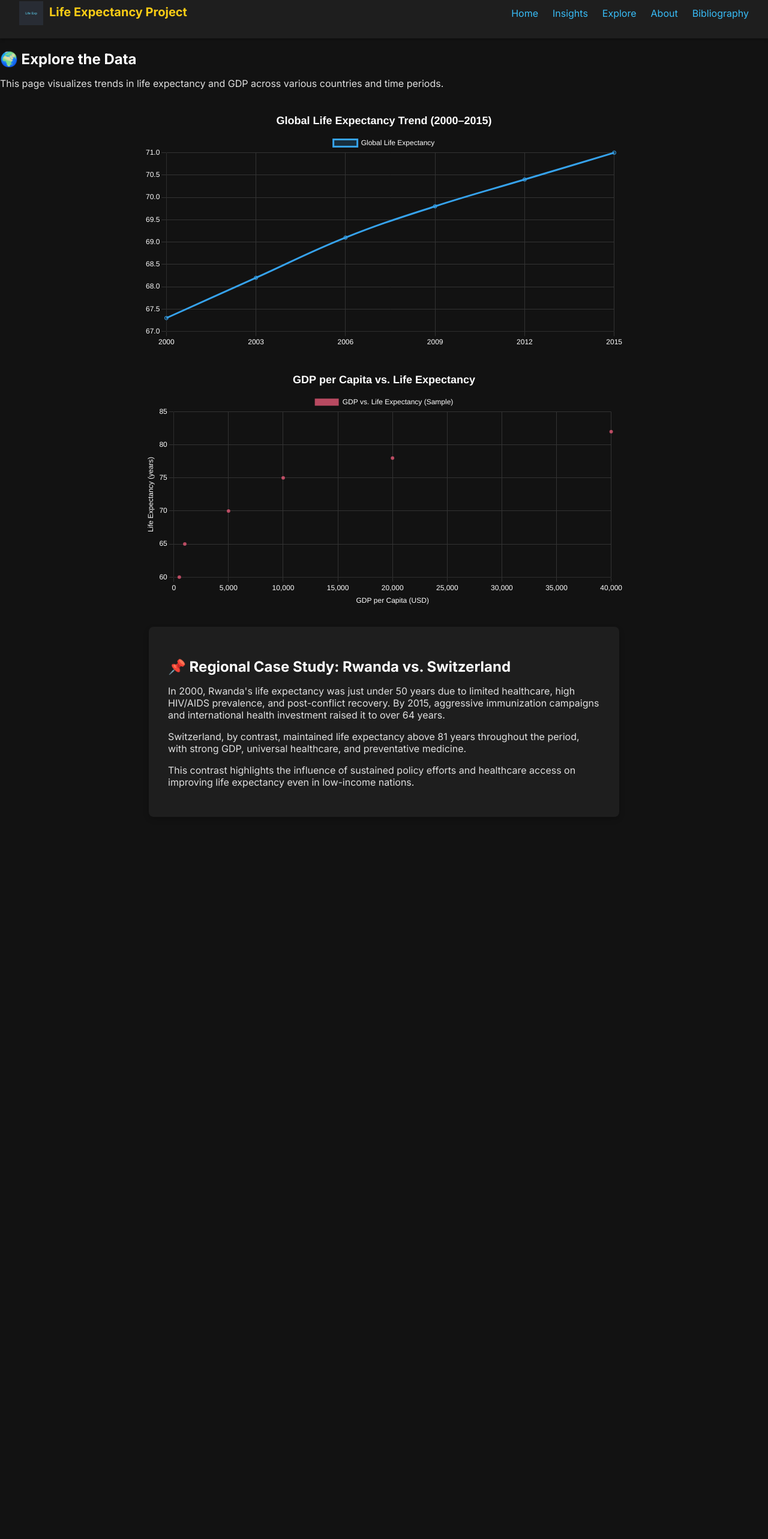
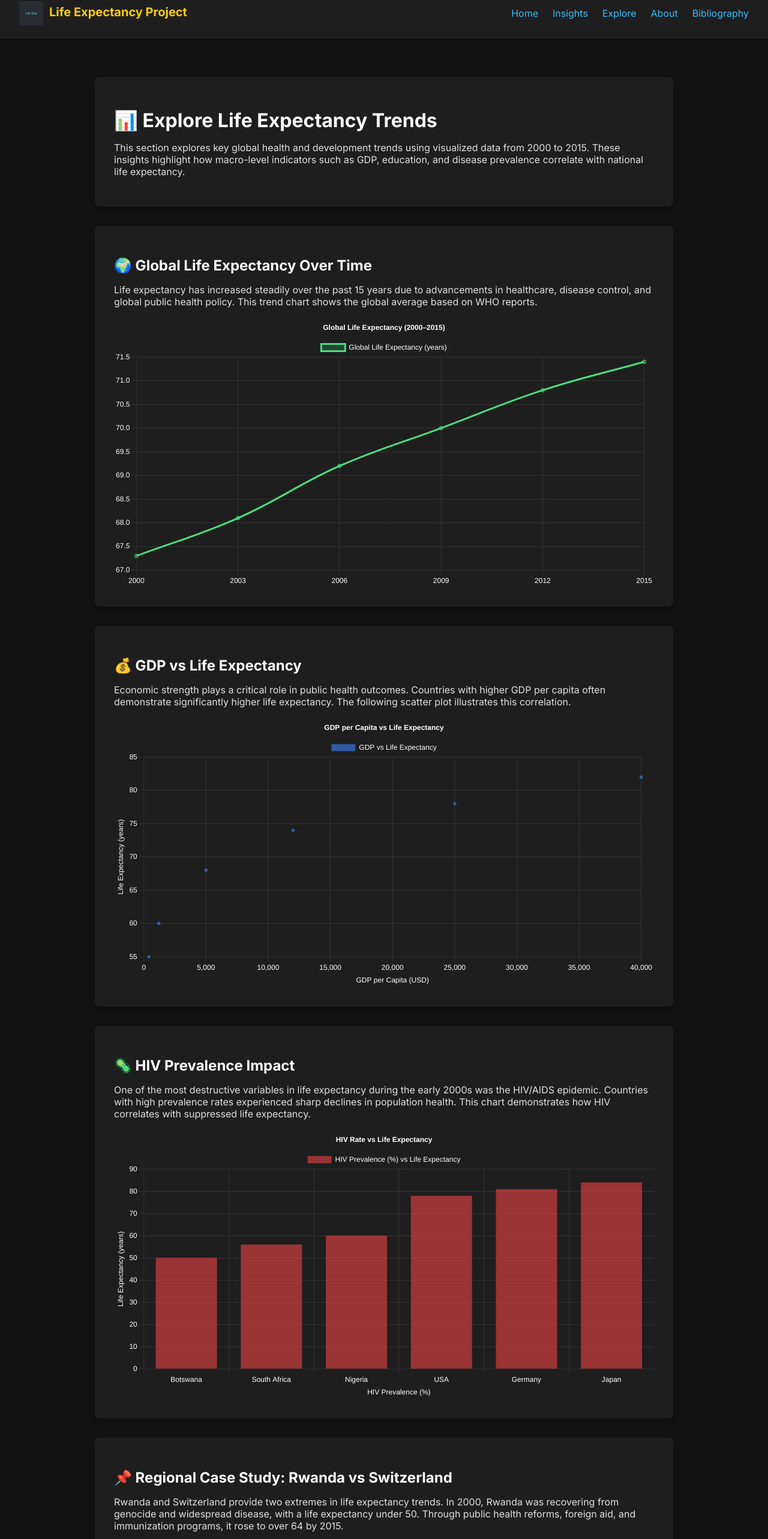
Before and after one commit to priyamdave08/life-expectancy-final, a React (Create React App) app: page /explore in a window 1280 px wide. Shown: the part 20-2586 px from the top of the page at 60% size. Before the commit the page ends 1414 px from the top, so only its background shows below. Built offline with nearby package versions, Linux system fonts and the light colour scheme.

Commit message:
Advanced Explore page: full data visualizations + case study

```diff
--- a/src/pages/Explore.js
+++ b/src/pages/Explore.js
@@ -1,4 +1,3 @@
-// Explore.js
 import React from 'react';
 import {
   Chart as ChartJS,
@@ -9,9 +8,10 @@ import {
   Title,
   Tooltip,
   Legend,
+  BarElement,
   ScatterController
 } from 'chart.js';
-import { Line, Scatter } from 'react-chartjs-2';
+import { Line, Scatter, Bar } from 'react-chartjs-2';
 
 ChartJS.register(
   LineElement,
@@ -21,120 +21,149 @@ ChartJS.register(
   Title,
   Tooltip,
   Legend,
+  BarElement,
   ScatterController
 );
 
-const Explore = () => {
-  const lineData = {
+export default function Explore() {
+  const lifeExpectancyTrend = {
     labels: ['2000', '2003', '2006', '2009', '2012', '2015'],
     datasets: [
       {
-        label: 'Global Life Expectancy',
-        data: [67.3, 68.2, 69.1, 69.8, 70.4, 71],
-        borderColor: '#36A2EB',
-        backgroundColor: 'rgba(54,162,235,0.2)',
+        label: 'Global Life Expectancy (years)',
+        data: [67.3, 68.1, 69.2, 70.0, 70.8, 71.4],
+        borderColor: '#4ade80',
+        backgroundColor: 'rgba(74,222,128,0.2)',
         tension: 0.4,
         fill: true,
       },
     ],
   };
 
-  const lineOptions = {
-    responsive: true,
+  const gdpScatter = {
+    datasets: [
+      {
+        label: 'GDP vs Life Expectancy',
+        data: [
+          { x: 400, y: 55 },
+          { x: 1200, y: 60 },
+          { x: 5000, y: 68 },
+          { x: 12000, y: 74 },
+          { x: 25000, y: 78 },
+          { x: 40000, y: 82 },
+        ],
+        backgroundColor: 'rgba(59,130,246,0.6)',
+      },
+    ],
+  };
+
+  const hivBar = {
+    labels: ['Botswana', 'South Africa', 'Nigeria', 'USA', 'Germany', 'Japan'],
+    datasets: [
+      {
+        label: 'HIV Prevalence (%) vs Life Expectancy',
+        data: [
+          { x: 24.8, y: 50 },
+          { x: 18.9, y: 56 },
+          { x: 3.1, y: 60 },
+          { x: 0.3, y: 78 },
+          { x: 0.1, y: 81 },
+          { x: 0.1, y: 84 },
+        ],
+        parsing: {
+          xAxisKey: 'x',
+          yAxisKey: 'y'
+        },
+        backgroundColor: 'rgba(239,68,68,0.6)'
+      }
+    ]
+  };
+
+  return (
+    <div className="page">
+      <div className="section">
+        <h1>📊 Explore Life Expectancy Trends</h1>
+        <p>
+          This section explores key global health and development trends using visualized data from 2000 to 2015. These insights highlight how macro-level indicators such as GDP, education, and disease prevalence correlate with national life expectancy.
+        </p>
+      </div>
+
+      <div className="section">
+        <h2>🌍 Global Life Expectancy Over Time</h2>
+        <p>
+          Life expectancy has increased steadily over the past 15 years due to advancements in healthcare, disease control, and global public health policy. This trend chart shows the global average based on WHO reports.
+        </p>
+        <Line data={lifeExpectancyTrend} options={{
           plugins: {
             legend: { labels: { color: '#ffffff' } },
-      title: {
-        display: true,
-        text: 'Global Life Expectancy Trend (2000–2015)',
-        color: '#ffffff',
-        font: { size: 18 }
-      }
+            title: { display: true, text: 'Global Life Expectancy (2000–2015)', color: '#ffffff' }
           },
           scales: {
             x: { ticks: { color: '#ffffff' }, grid: { color: '#333' } },
             y: { ticks: { color: '#ffffff' }, grid: { color: '#333' } }
-    },
-  };
+          }
+        }} />
+      </div>
 
-  const scatterData = {
-    datasets: [
-      {
-        label: 'GDP vs. Life Expectancy (Sample)',
-        data: [
-          { x: 500, y: 60 },
-          { x: 1000, y: 65 },
-          { x: 5000, y: 70 },
-          { x: 10000, y: 75 },
-          { x: 20000, y: 78 },
-          { x: 40000, y: 82 },
-        ],
-        backgroundColor: 'rgba(255, 99, 132, 0.7)',
-      },
-    ],
-  };
-
-  const scatterOptions = {
-    responsive: true,
+      <div className="section">
+        <h2>💰 GDP vs Life Expectancy</h2>
+        <p>
+          Economic strength plays a critical role in public health outcomes. Countries with higher GDP per capita often demonstrate significantly higher life expectancy. The following scatter plot illustrates this correlation.
+        </p>
+        <Scatter data={gdpScatter} options={{
           plugins: {
             legend: { labels: { color: '#ffffff' } },
-      title: {
-        display: true,
-        text: 'GDP per Capita vs. Life Expectancy',
-        color: '#ffffff',
-        font: { size: 18 }
-      }
+            title: { display: true, text: 'GDP per Capita vs Life Expectancy', color: '#ffffff' }
           },
           scales: {
             x: {
-        type: 'linear',
-        position: 'bottom',
-        title: {
-          display: true,
-          text: 'GDP per Capita (USD)',
-          color: '#ffffff'
-        },
+              title: { display: true, text: 'GDP per Capita (USD)', color: '#ffffff' },
               ticks: { color: '#ffffff' },
               grid: { color: '#333' }
             },
             y: {
-        title: {
-          display: true,
-          text: 'Life Expectancy (years)',
-          color: '#ffffff'
-        },
+              title: { display: true, text: 'Life Expectancy (years)', color: '#ffffff' },
               ticks: { color: '#ffffff' },
               grid: { color: '#333' }
             }
-    },
-  };
-
-  return (
-    <div>
-      <h2>🌍 Explore the Data</h2>
-      <p>This page visualizes trends in life expectancy and GDP across various countries and time periods.</p>
-
-      <div style={{ maxWidth: '800px', margin: '2rem auto' }}>
-        <Line data={lineData} options={lineOptions} />
+          }
+        }} />
       </div>
 
-      <div style={{ maxWidth: '800px', margin: '2rem auto' }}>
-        <Scatter data={scatterData} options={scatterOptions} />
       <div className="section">
-  <h2>📌 Regional Case Study: Rwanda vs. Switzerland</h2>
+        <h2>🦠 HIV Prevalence Impact</h2>
         <p>
-    In 2000, Rwanda's life expectancy was just under 50 years due to limited healthcare, high HIV/AIDS prevalence, and post-conflict recovery. By 2015, aggressive immunization campaigns and international health investment raised it to over 64 years.
+          One of the most destructive variables in life expectancy during the early 2000s was the HIV/AIDS epidemic. Countries with high prevalence rates experienced sharp declines in population health. This chart demonstrates how HIV correlates with suppressed life expectancy.
+        </p>
+        <Bar data={hivBar} options={{
+          plugins: {
+            legend: { labels: { color: '#ffffff' } },
+            title: { display: true, text: 'HIV Rate vs Life Expectancy', color: '#ffffff' }
+          },
+          scales: {
+            x: {
+              title: { display: true, text: 'HIV Prevalence (%)', color: '#ffffff' },
+              ticks: { color: '#ffffff' },
+              grid: { color: '#333' }
+            },
+            y: {
+              title: { display: true, text: 'Life Expectancy (years)', color: '#ffffff' },
+              ticks: { color: '#ffffff' },
+              grid: { color: '#333' }
+            }
+          }
+        }} />
+      </div>
+
+      <div className="section">
+        <h2>📌 Regional Case Study: Rwanda vs Switzerland</h2>
+        <p>
+          Rwanda and Switzerland provide two extremes in life expectancy trends. In 2000, Rwanda was recovering from genocide and widespread disease, with a life expectancy under 50. Through public health reforms, foreign aid, and immunization programs, it rose to over 64 by 2015.
         </p>
         <p>
-    Switzerland, by contrast, maintained life expectancy above 81 years throughout the period, with strong GDP, universal healthcare, and preventative medicine.
+          Switzerland, by contrast, has consistently maintained a life expectancy above 80 years, supported by one of the world's strongest healthcare systems, high GDP per capita, and excellent education infrastructure. These nations show how policy and investment shape demographic health outcomes.
         </p>
-  <p>
-    This contrast highlights the influence of sustained policy efforts and healthcare access on improving life expectancy even in low-income nations.
-  </p>
-</div>
-
       </div>
     </div>
   );
-};
-
-export default Explore;
+}
```
Lines whose indentation alone changed are shown as unchanged.
